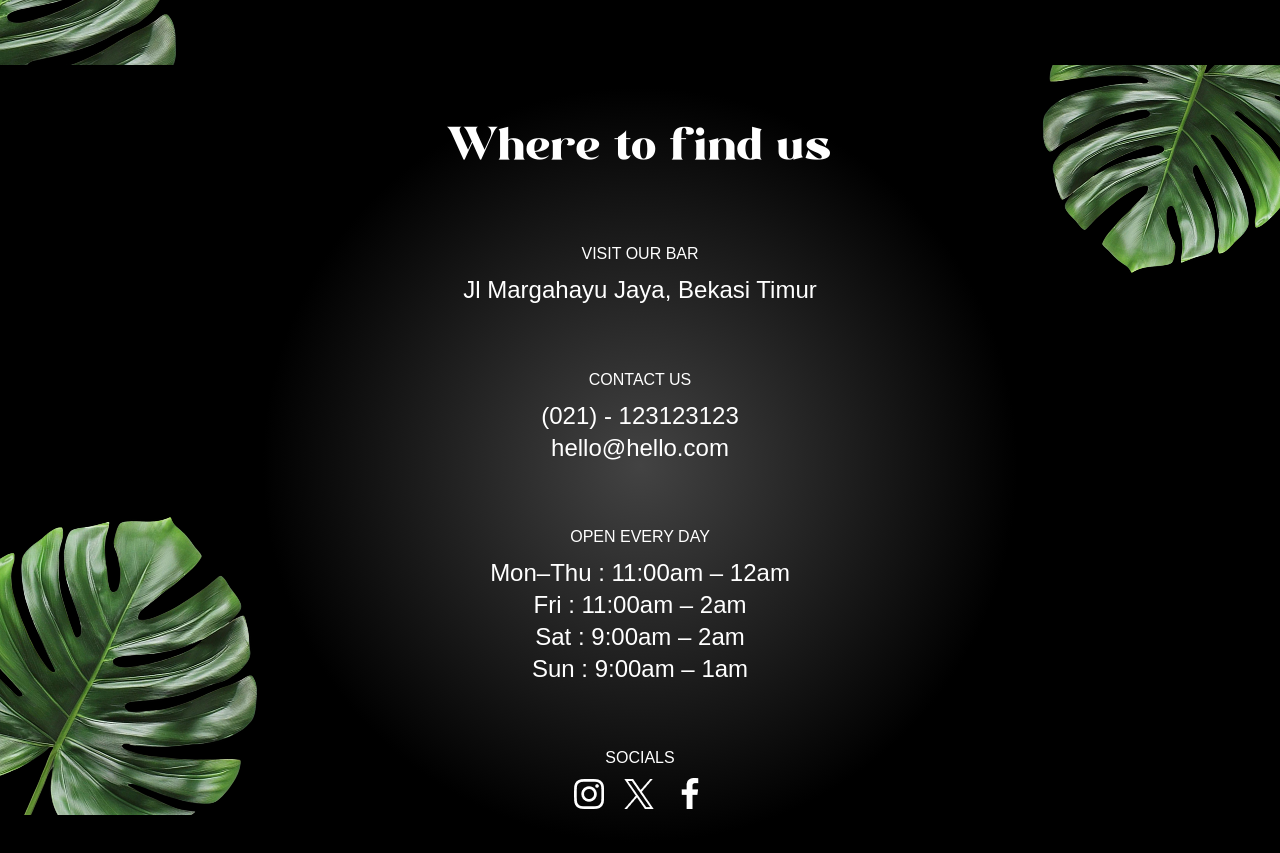
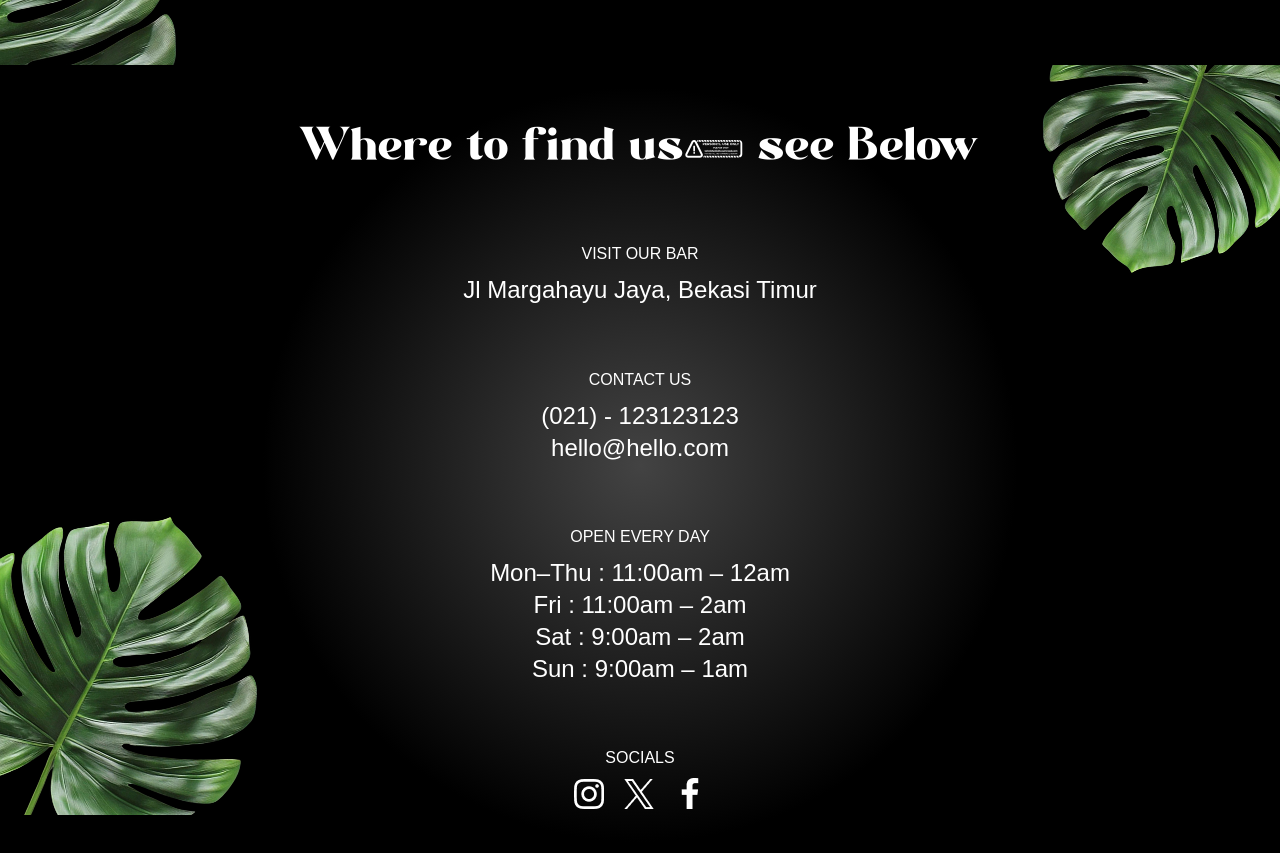
Before and after one commit to iftikharfadjar/gsap-cocktail, a React (Vite) app: page / in a window 1280 px wide. Shown: the part 5040-5893 px from the top of the page. Built offline with nearby package versions, Linux system fonts and the light colour scheme; the HTML template or start-up script is replaced by a standard one; a web font is replaced by a local one.

Commit message:
edit contact

```diff
--- a/src/components/Contact.jsx
+++ b/src/components/Contact.jsx
@@ -55,7 +55,7 @@ const Contact = () => {
         id="f-left-leaf"
       />
       <div className="content">
-        <h2>Where to find us</h2>
+        <h2>Where to find us, see Below</h2>
         <div>
           <h3>Visit Our Bar</h3>
           <p>Jl Margahayu Jaya, Bekasi Timur</p>
```
